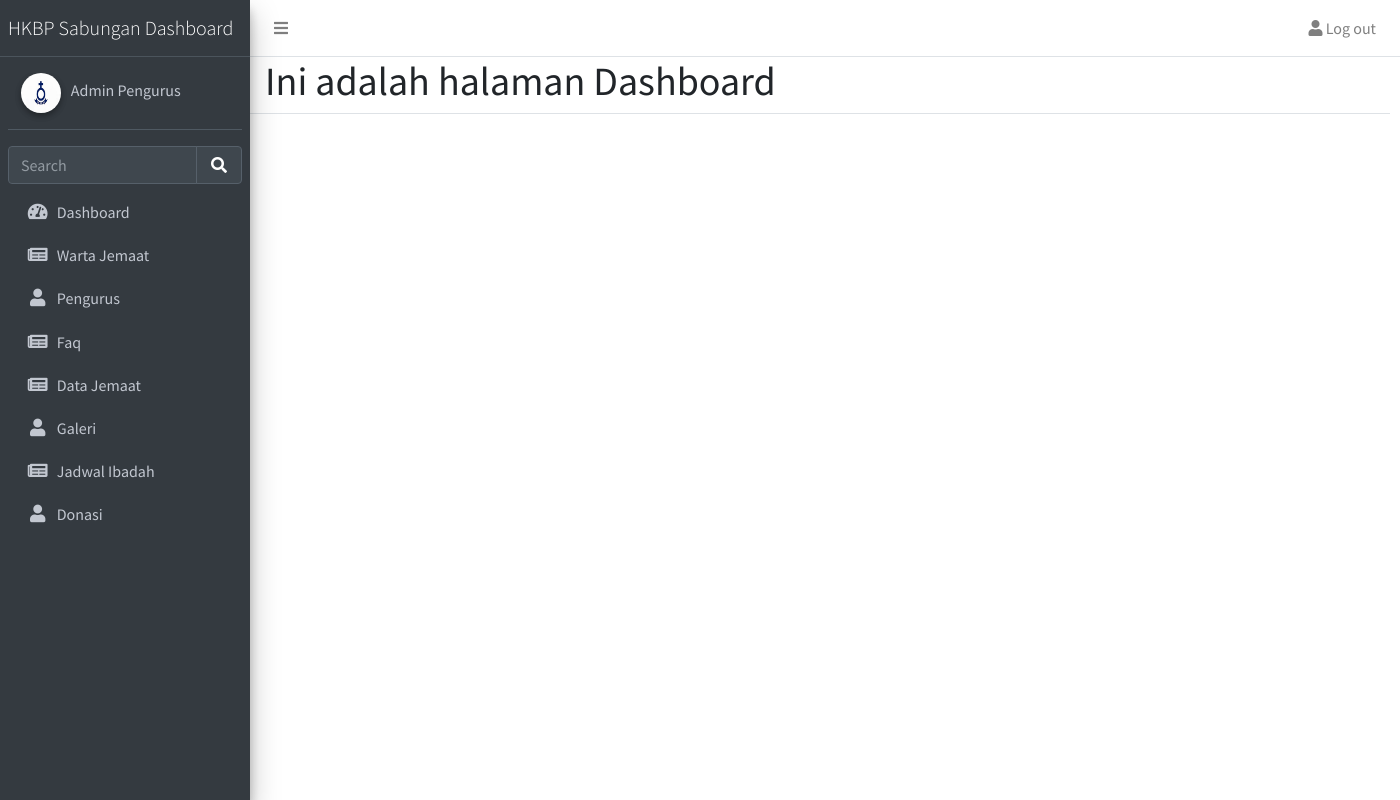
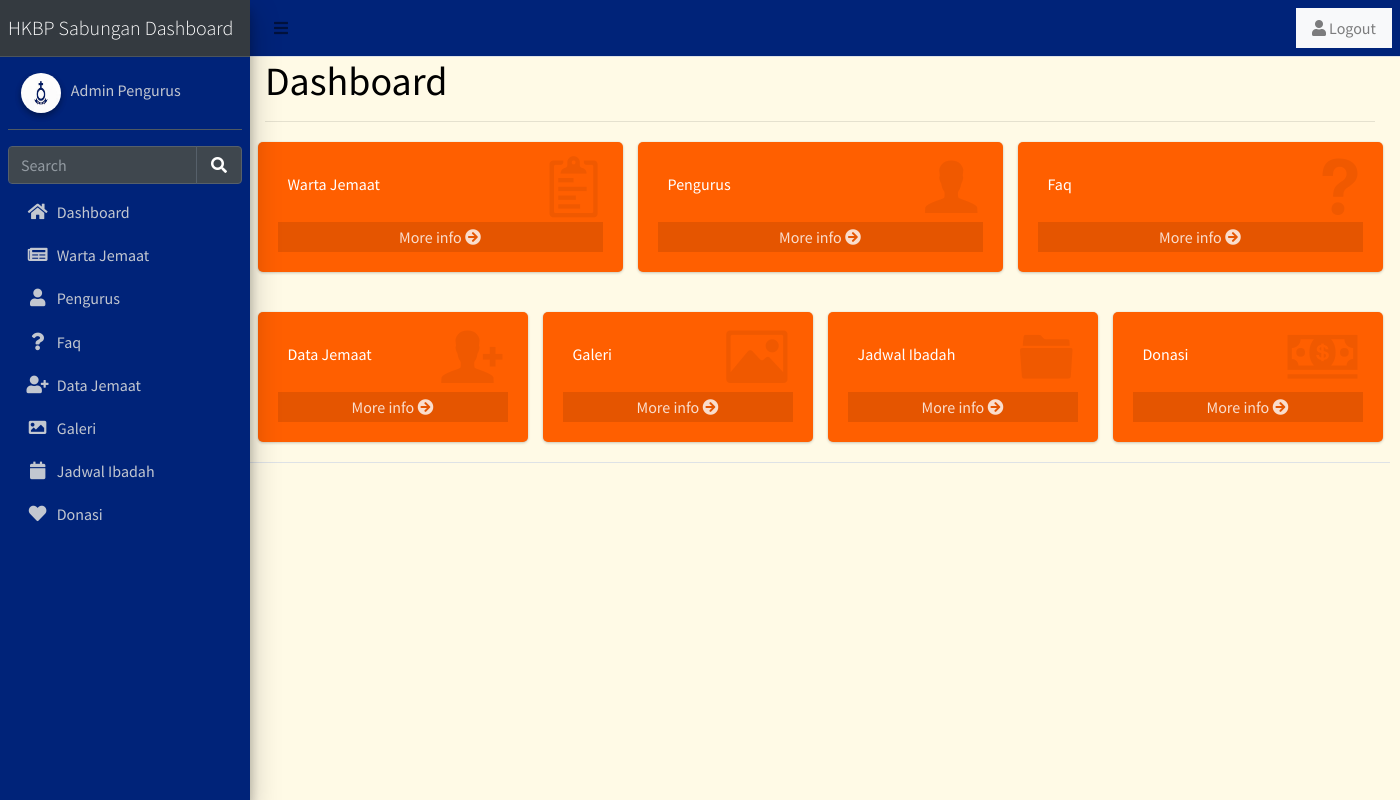
Before and after one commit to febiolahutagalung/PA1-KEL11, a Laravel app: page /admin/dashboard in a window 1400 px wide. Run offline with Laravel 9, Linux system fonts and the light colour scheme; the visitor is signed in with stand-in values (Sample User, id 1); some libraries are stand-ins or nearby versions.

Commit message:
enak oyy

```diff
--- a/resources/views/layout/admin.blade.php
+++ b/resources/views/layout/admin.blade.php
@@ -32,6 +32,16 @@
             width: 40px; /* adjust as needed */
             height: 40px; /* adjust as needed */
         }
+        body{
+          background-color: #FFFAE6;
+          color: black
+        }
+
+        .sidebar{
+          background-color: #002379;
+          color: black
+
+        }
     </style>
 </head>
 <body class="hold-transition sidebar-mini layout-fixed">
@@ -43,7 +53,7 @@
   </div>
 
   <!-- Navbar -->
-<nav class="main-header navbar navbar-expand navbar-white navbar-light">
+<nav class="main-header navbar navbar-expand navbar-white navbar-light" style="background-color:#002379">
   <!-- Left navbar links -->
   <ul class="navbar-nav">
     <li class="nav-item">
@@ -52,11 +62,11 @@
   </ul>
 
   <!-- Right navbar links -->
-  <ul class="navbar-nav ml-auto">
+  <ul class="navbar-nav ml-auto bg-light">
     <!-- User Dropdown Menu -->
     <li class="nav-item dropdown">
       <a class="nav-link" data-toggle="dropdown" href="#">
-        <i class="fas fa-user"></i> Log out
+        <i class="fas fa-user"></i> Logout
       </a>
       <div class="dropdown-menu dropdown-menu-lg dropdown-menu-right">
         <a href="#" class="dropdown-item">
@@ -76,7 +86,7 @@
   <!-- Main Sidebar Container -->
   <aside class="main-sidebar sidebar-dark-primary elevation-4">
     <!-- Brand Logo -->
-    <a href="index3.html" class="brand-link">
+    <a href="/admin/dashboard" class="brand-link">
       {{-- <img src="Admin/dist/img/AdminLTELogo.png" alt="AdminLTE Logo" class="brand-image img-circle elevation-3" style="opacity: .8"> --}}
       <span class="brand-text font-weight-light">HKBP Sabungan Dashboard</span>
     </a>
@@ -111,8 +121,8 @@
           <!-- Add icons to the links using the .nav-icon class
                with font-awesome or any other icon font library -->
           <li class="nav-item">
-            <a href="/dashboard" class="nav-link">
-              <i class="nav-icon fas fa-tachometer-alt"></i>
+            <a href="/admin/dashboard" class="nav-link">
+              <i class="nav-icon fas fa-home"></i>
               <p>
                 Dashboard
               </p>
@@ -136,7 +146,7 @@
           </li>
           <li class="nav-item">
             <a href="/admin/faq" class="nav-link">
-              <i class="nav-icon fas fa-newspaper"></i>
+              <i class="nav-icon fas fa-question"></i>
               <p>
                 Faq
               </p>
@@ -144,7 +154,7 @@
           </li>
           <li class="nav-item">
             <a href="/admin/datajemaat" class="nav-link">
-              <i class="nav-icon fas fa-newspaper"></i>
+              <i class="nav-icon fas fa-user-plus"></i>
               <p>
                 Data Jemaat
               </p>
@@ -152,7 +162,7 @@
           </li>
           <li class="nav-item">
             <a href="/admin/galeri" class="nav-link">
-              <i class="nav-icon fas fa-user"></i>
+              <i class="nav-icon fas fa-image"></i>
               <p>
                 Galeri
               </p>
@@ -160,7 +170,7 @@
           </li>
           <li class="nav-item">
             <a href="/admin/jadwalibadah" class="nav-link">
-              <i class="nav-icon fas fa-newspaper"></i>
+              <i class="nav-icon fas fa-calendar"></i>
               <p>
                 Jadwal Ibadah
               </p>
@@ -168,7 +178,7 @@
           </li>
           <li class="nav-item">
             <a href="/admin/donasi" class="nav-link">
-              <i class="nav-icon fas fa-user"></i>
+              <i class="nav-icon fas fa-heart"></i>
               <p>
                 Donasi
               </p>
--- a/resources/views/warta/dashboard.blade.php
+++ b/resources/views/warta/dashboard.blade.php
@@ -1,8 +1,122 @@
 @extends('layout.admin')
 @section('content')
+<style>
+  .small-box {
+    color: white;
+    padding: 20px;
+    border-radius: 5px;
+    position: relative;
+    margin-bottom: 20px;
+  }
+  .small-box .icon {
+    font-size: 60px;
+    top: -10px;
+    right: 10px;
+    opacity: 0.4;
+    position: absolute;
+  }
+  .small-box-footer {
+    color: white;
+    text-decoration: none;
+  }
+  .dashboard-row {
+    margin-top: 20px;
+  }
 
+</style>
 <div class="container">
-    <h1>Ini adalah halaman Dashboard </h1>
+    <h1> Dashboard </h1>
+    <hr>
+</div>
+
+<div class="row dashboard-row">
+    <div class="col-lg-4 col-md-6 col-12">
+        <!-- small box -->
+        <div class="small-box" style="background-color: #FF5F00;">
+            <div class="inner">
+                <p >Warta Jemaat</p>
+            </div>
+            <div class="icon">
+                <i class="ion ion-clipboard"></i>
+            </div>
+            <a href="/admin/warta" class="small-box-footer">More info <i class="fas fa-arrow-circle-right"></i></a>
+        </div>
+    </div>
+    <div class="col-lg-4 col-md-6 col-12">
+        <!-- small box -->
+        <div class="small-box" style="background-color: #FF5F00;">
+            <div class="inner">
+                <p>Pengurus</p>
+            </div>
+            <div class="icon">
+                <i class="ion ion-person"></i>
+            </div>
+            <a href="/admin/pengurus" class="small-box-footer">More info <i class="fas fa-arrow-circle-right"></i></a>
+        </div>
+    </div>
+    <div class="col-lg-4 col-md-6 col-12">
+        <!-- small box -->
+        <div class="small-box" style="background-color: #FF5F00;">
+            <div class="inner">
+                <p>Faq</p>
+            </div>
+            <div class="icon">
+                <i class="ion ion-help"></i>
+            </div>
+            <a href="/admin/faq" class="small-box-footer">More info <i class="fas fa-arrow-circle-right"></i></a>
+        </div>
+    </div>
+</div>
+
+<div class="row dashboard-row">
+    <div class="col-lg-3 col-md-6 col-12">
+        <!-- small box -->
+        <div class="small-box" style="background-color: #FF5F00;">
+            <div class="inner">
+                <p>Data Jemaat</p>
+            </div>
+            <div class="icon">
+                <i class="ion ion-person-add"></i>
+            </div>
+            <a href="/admin/datajemaat" class="small-box-footer">More info <i class="fas fa-arrow-circle-right"></i></a>
+        </div>
+    </div>
+    <div class="col-lg-3 col-md-6 col-12">
+        <!-- small box -->
+        <div class="small-box" style="background-color: #FF5F00;">
+            <div class="inner">
+                <p>Galeri</p>
+            </div>
+            <div class="icon">
+                <i class="ion ion-image"></i>
+            </div>
+            <a href="/admin/galeri" class="small-box-footer">More info <i class="fas fa-arrow-circle-right"></i></a>
+        </div>
+    </div>
+    <div class="col-lg-3 col-md-6 col-12">
+        <!-- small box -->
+        <div class="small-box" style="background-color: #FF5F00;">
+            <div class="inner">
+                <p>Jadwal Ibadah</p>
+            </div>
+            <div class="icon">
+                <i class="ion ion-folder"></i>
+            </div>
+            <a href="/admin/jadwalibadah" class="small-box-footer">More info <i class="fas fa-arrow-circle-right"></i></a>
+        </div>
+    </div>
+    <div class="col-lg-3 col-md-6 col-12">
+        <!-- small box -->
+        <div class="small-box" style="background-color: #FF5F00;">
+            <div class="inner">
+                <p>Donasi</p>
+            </div>
+            <div class="icon">
+                <i class="ion ion-cash"></i>
+            </div>
+            <a href="/admin/donasi" class="small-box-footer">More info <i class="fas fa-arrow-circle-right"></i></a>
+        </div>
+    </div>
 </div>
 
 @endsection
```
